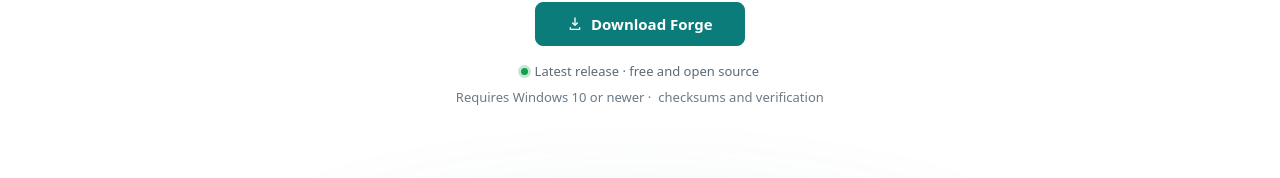
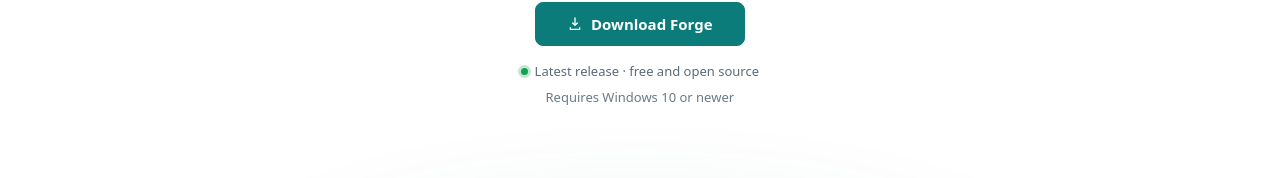
Before and after one commit to contest-keeper/ck-website, a Svelte app in the folder site/: page / in a window 1280 px wide. Shown: the part 506-684 px from the top of the page. Built offline with nearby package versions, Linux system fonts and the light colour scheme; no server answers.

Commit message:
feat: remove the checksums link from the download area

```diff
--- a/site/src/App.svelte
+++ b/site/src/App.svelte
@@ -67,7 +67,7 @@
           Download Forge
         </a>
         <span class="meta first"><span class="dot"></span>{release} &middot; free and open source</span>
-        <span class="meta faint">Requires Windows 10 or newer &middot; <a href="{RELEASES}/latest">checksums and verification</a></span>
+        <span class="meta faint">Requires Windows 10 or newer</span>
       </div>
     </section>
   </main>
```
